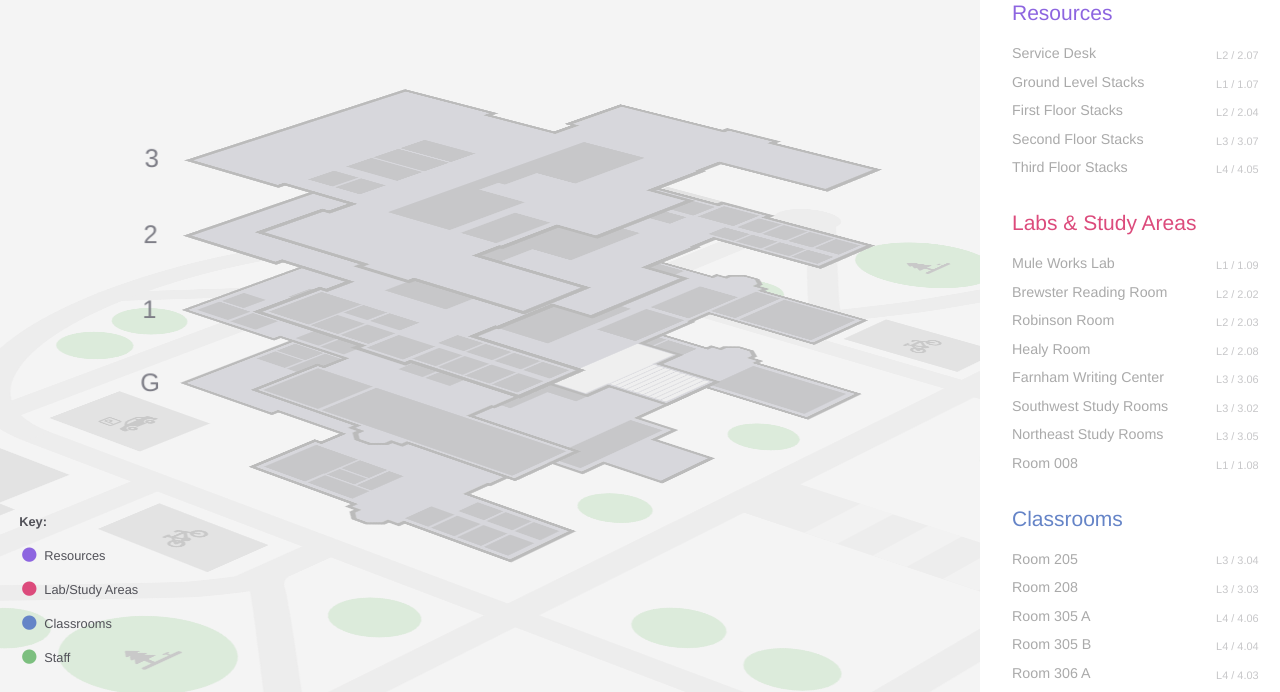
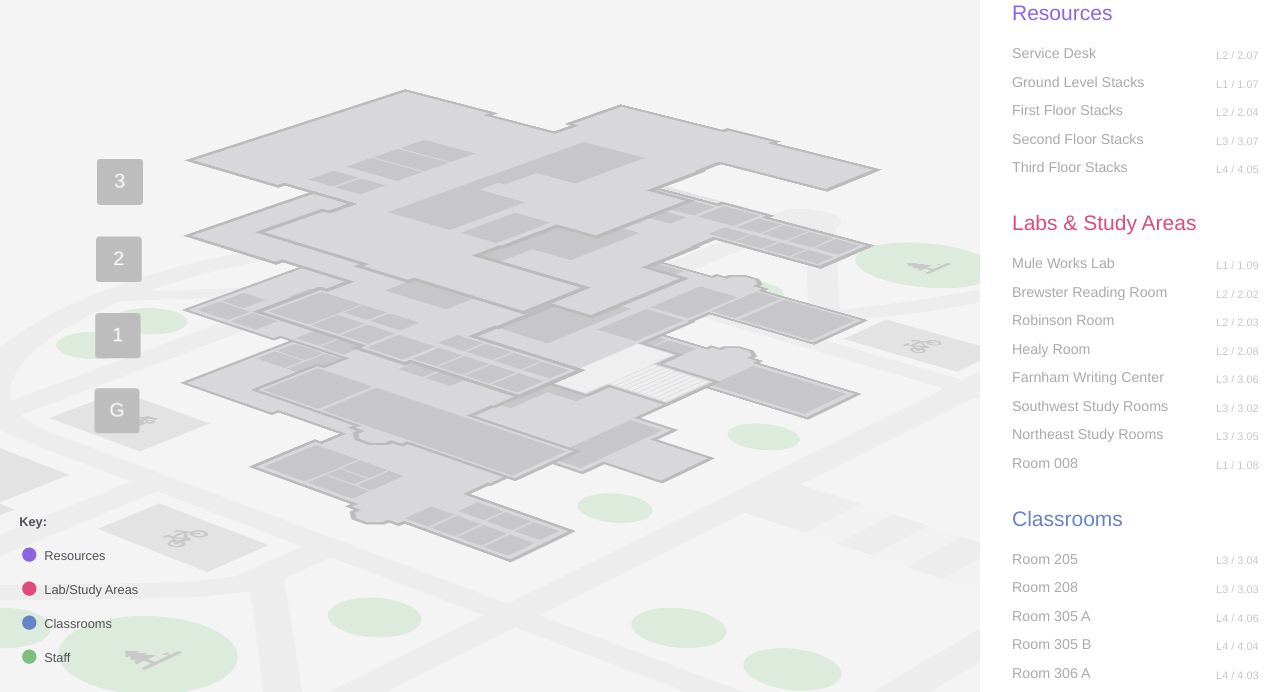
Before and after one commit to mikejandreau/3d-building-map, a website: page index.html in a window 1280 px wide. Shown: the part 108-800 px from the top of the page. Drawn offline with nearby package versions, Linux system fonts and the light colour scheme; files that its build step writes are made by us from their sources.

Commit message:
Spacing and marker placement update

```diff
--- a/src/styles/style.scss
+++ b/src/styles/style.scss
@@ -209,11 +209,14 @@ button:focus {
 }
 
 .levels {
-	width: 96vmin;
+	width: 84vmin;
+	// width: 96vmin;
 	height: 64vmin;
-	margin: -32vmin 0 0 -48vmin;
+	margin: -32vmin 0 0 -42vmin;
+	// margin: -32vmin 0 0 -48vmin;
 	transition: transform 0.3s;
 	transform-style: preserve-3d;
+	// border: 1px solid green;
 }
 
 .surroundings,
@@ -247,14 +250,26 @@ button:focus {
     line-height: 0;
     position: absolute;
     z-index: 100;
-    top: -1em;
-    left: 7em;
+    // top: -1em;
+    // left: 7em;
 	white-space: nowrap;
 	color: #7d7d86;
 	// rotation of floor level numbers
 	transform: rotateZ(45deg) rotateX(-70deg) translateZ(5vmin);
 	transition: transform 1s, color 0.3s;
 	transition-timing-function: cubic-bezier(0.7, 0, 0.3, 1);
+
+
+    top: -1em;
+    left: 2em;
+    background: #bdbdbd;
+    color: #fff;
+    font-size: 1.2em;
+    height: 2.8rem;
+    line-height: 2.8rem;
+    width: 2.8rem;
+    text-align: center;
+    border-radius: 4px;
 
 
 	// border: 1px solid #bbb;
@@ -275,11 +290,11 @@ button:focus {
 
 .level:hover::after,
 .level--current::after {
-	color: #515158;
+	// color: #515158;
 	// border-color: #a6a3a8;
-	// color: #fff;
-	// // background: #bdbdbd;
-	// background: #a6a3a8;
+	color: #fff;
+	// background: #bdbdbd;
+	background: #a6a3a8;
 }
 
 .level--current::after {
@@ -982,7 +997,7 @@ button:focus {
 .pin--4-4 { top: 18vmin; left: 32vmin; }
 .pin--4-5 { top: 36vmin; left: 56vmin; }
 .pin--4-6 { top: 24vmin; left: 33vmin; }
-.pin--4-7 { top: 45vmin; left: 33vmin; }
+.pin--4-7 { top: 45vmin; left: 27vmin; }
 
 /* Mobile compatability */
 .open-search,
```
